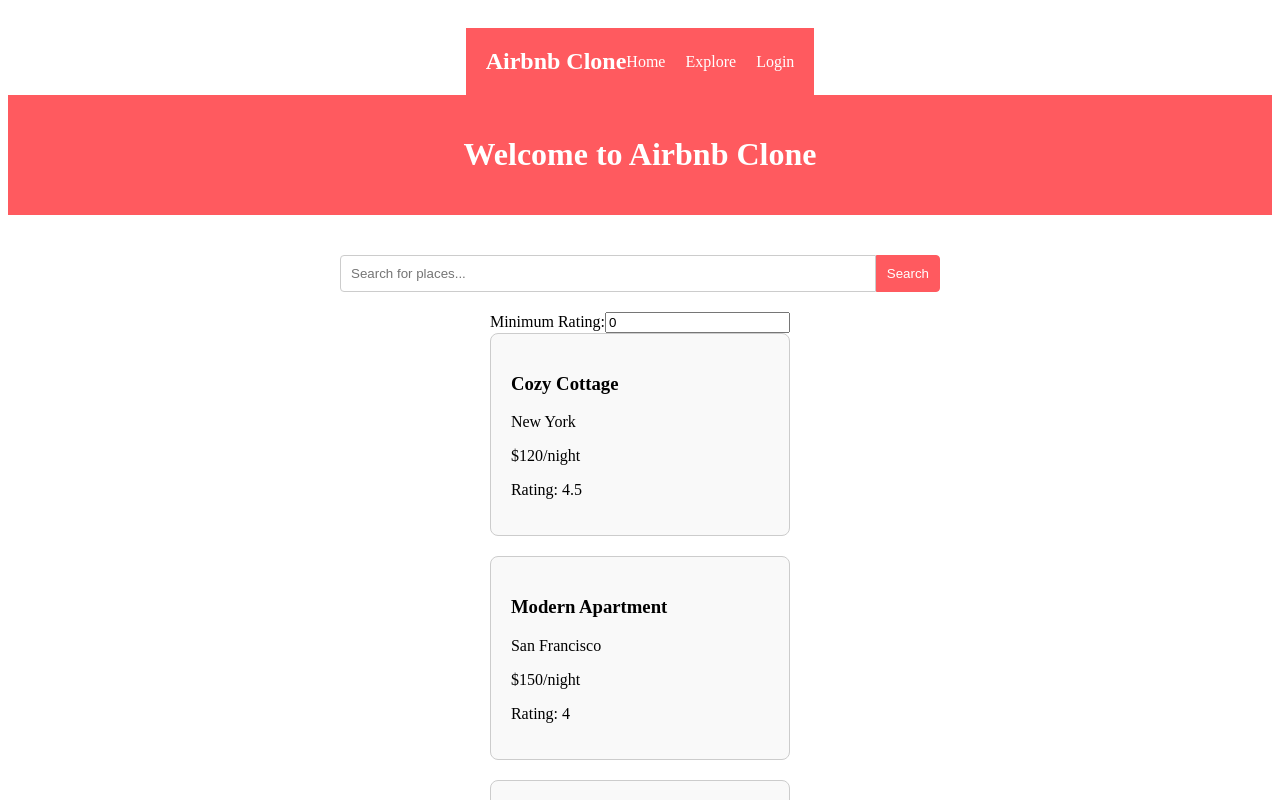
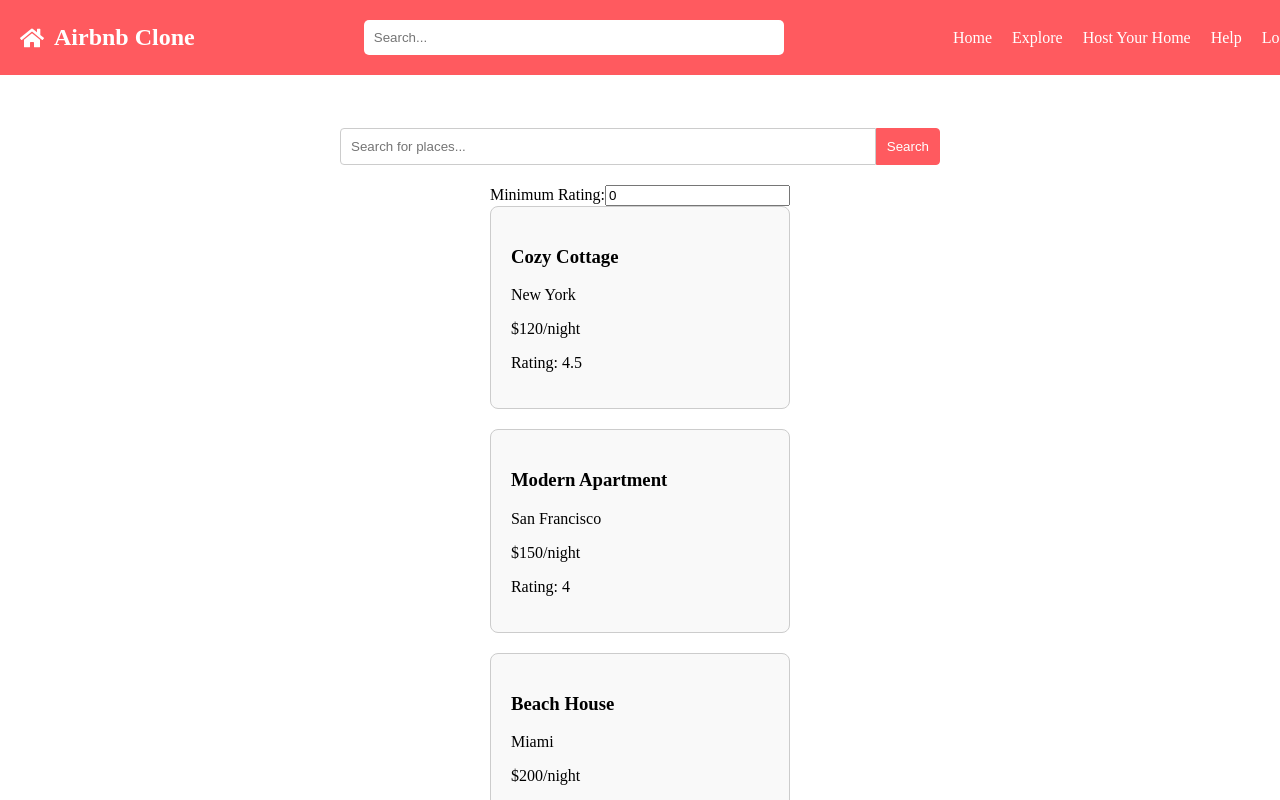
Before and after one commit to chanawh/airbnb-clone, a Next.js app: page / in a window 1280 px wide. Shown: the top 800 px of the page. Built offline with nearby package versions, Linux system fonts and the light colour scheme.

Commit message:
nav bar change 1

```diff
--- a/components/Navbar.js
+++ b/components/Navbar.js
@@ -1,14 +1,30 @@
 import React from 'react';
 import styled from 'styled-components';
+import { FaHome } from 'react-icons/fa'; // Import an icon from react-icons
 
 const Navbar = () => {
+  const isLoggedIn = false; // Replace with actual authentication logic
+
   return (
     <Nav>
-      <Logo>Airbnb Clone</Logo>
+      <LogoContainer>
+        <FaHome size={24} /> {/* Icon */}
+        <Logo>Airbnb Clone</Logo> {/* Logo Text */}
+      </LogoContainer>
+      <SearchBar placeholder="Search..." />
       <NavLinks>
         <NavLink href="#">Home</NavLink>
         <NavLink href="#">Explore</NavLink>
-        <NavLink href="#">Login</NavLink>
+        <NavLink href="#">Host Your Home</NavLink>
+        <NavLink href="#">Help</NavLink>
+        {isLoggedIn ? (
+          <Dropdown>
+            <NavLink href="#">Profile</NavLink>
+            <NavLink href="#">Logout</NavLink>
+          </Dropdown>
+        ) : (
+          <NavLink href="#">Login</NavLink>
+        )}
       </NavLinks>
     </Nav>
   );
@@ -21,16 +37,38 @@
   padding: 20px;
   background-color: #ff5a5f;
   color: white;
+  flex-wrap: wrap;
+  width: 100%; /* Ensure Navbar spans full width */
+  position: fixed; /* Fix Navbar at the top */
+  top: 0;
+  left: 0;
+  z-index: 1000; /* Ensure Navbar is above other content */
+`;
+
+const LogoContainer = styled.div`
+  display: flex;
+  align-items: center;
 `;
 
 const Logo = styled.div`
   font-size: 24px;
   font-weight: bold;
+  margin-left: 10px; /* Space between icon and text */
+`;
+
+const SearchBar = styled.input`
+  padding: 10px;
+  border: none;
+  border-radius: 5px;
+  margin: 0 20px;
+  flex: 1;
+  max-width: 400px;
 `;
 
 const NavLinks = styled.div`
   display: flex;
   gap: 20px;
+  align-items: center;
 `;
 
 const NavLink = styled.a`
@@ -41,4 +79,38 @@
   }
 `;
 
+const Dropdown = styled.div`
+  position: relative;
+  display: inline-block;
+
+  & > a {
+    display: block;
+  }
+
+  &:hover > div {
+    display: block;
+  }
+`;
+
+const DropdownContent = styled.div`
+  display: none;
+  position: absolute;
+  background-color: white;
+  color: black;
+  min-width: 160px;
+  box-shadow: 0px 8px 16px 0px rgba(0,0,0,0.2);
+  z-index: 1;
+
+  & > a {
+    color: black;
+    padding: 12px 16px;
+    text-decoration: none;
+    display: block;
+  }
+
+  & > a:hover {
+    background-color: #ddd;
+  }
+`;
+
 export default Navbar;
--- a/package.json
+++ b/package.json
@@ -15,6 +15,7 @@
     "next": "15.1.6",
     "react": "^19.0.0",
     "react-dom": "^19.0.0",
+    "react-icons": "^5.4.0",
     "styled-components": "^6.1.15"
   },
   "devDependencies": {
--- a/pages/index.js
+++ b/pages/index.js
@@ -9,9 +9,7 @@
   return (
     <Container>
       <Navbar /> {/* Use Navbar */}
-      <Header>
-        <h1>Welcome to Airbnb Clone</h1>
-      </Header>
+
       <Main>
         <SearchBar /> {/* Use SearchBar */}
         <PropertyList /> {/* Use PropertyList */}
@@ -27,16 +25,9 @@
   flex-direction: column;
   align-items: center;
   padding: 20px;
+  padding-top: 80px; /* Add padding to account for Navbar height */
   position: relative; /* Ensure Footer is positioned correctly */
   min-height: 100vh; /* Ensure the container takes full height */
-`;
-
-const Header = styled.header`
-  background-color: #ff5a5f;
-  color: white;
-  padding: 20px;
-  width: 100%;
-  text-align: center;
 `;
 
 const Main = styled.main`
```
Also changed, not shown: 1 other file (tests, documents, lock files or other folders).
